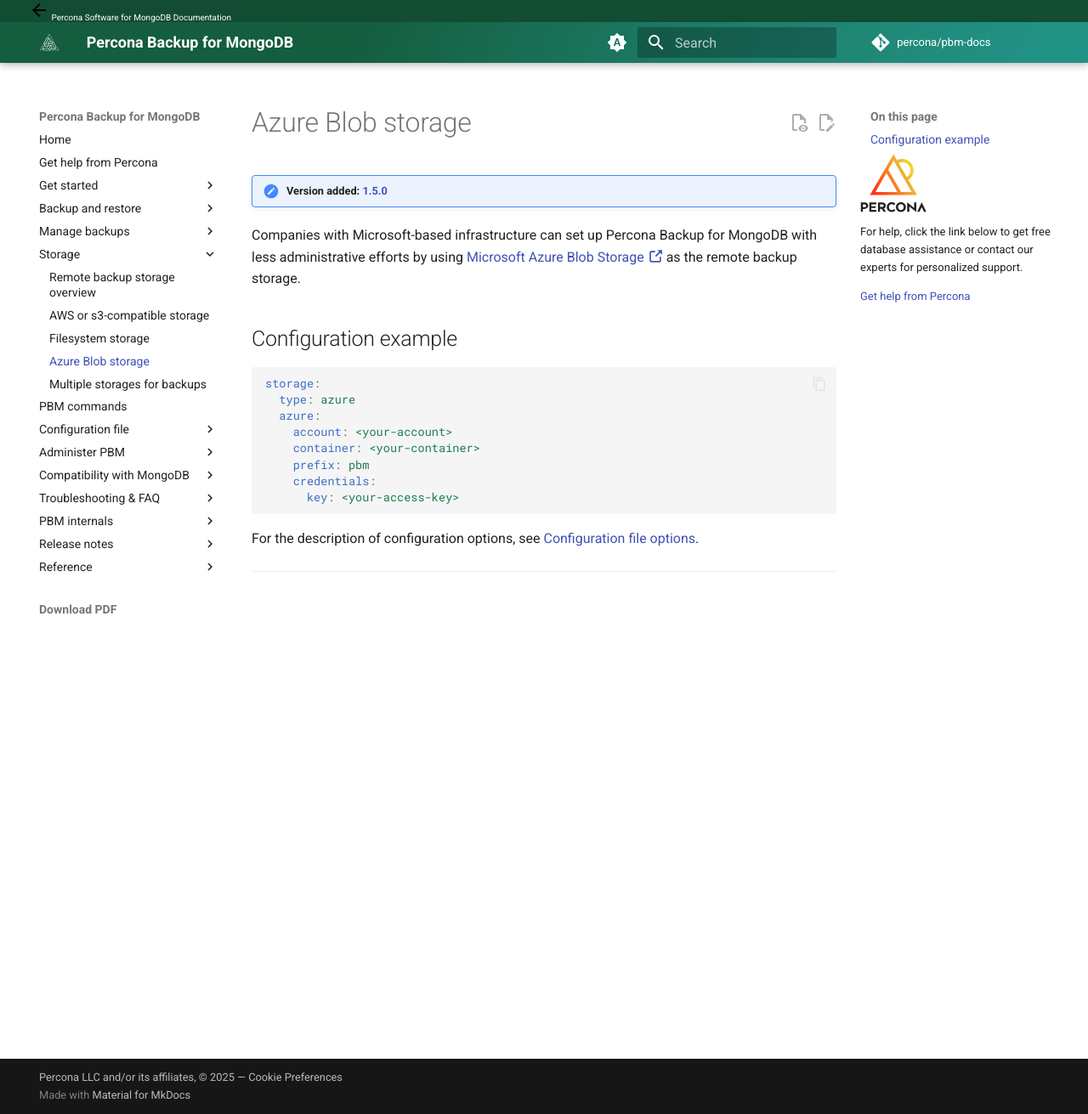
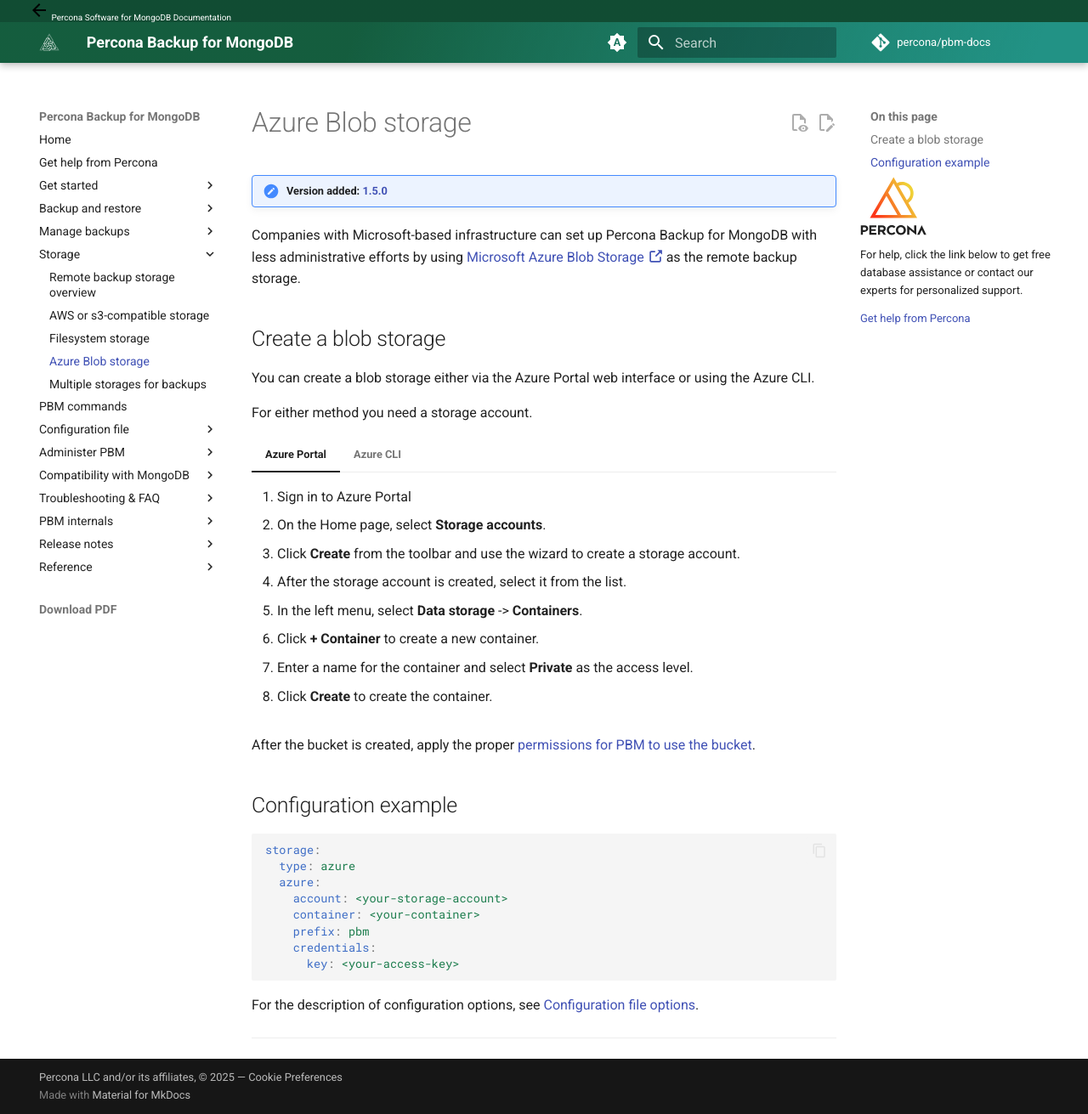
Before and after one commit to percona/pbm-docs, an MkDocs documentation site: the page built from docs/details/azure.md, in a window 1280 px wide and 1311 px high. Shown: the whole window at 85% size. Built offline with MkDocs 1.6.1 and Material for MkDocs 9.7.7, drawn with Linux system fonts in a browser that asks for light colours; nearby versions of some CDN libraries; comment, search, counter and statistics services are not loaded.

Commit message:
Added Azure container creation steps

````diff
--- a/docs/details/azure.md
+++ b/docs/details/azure.md
@@ -4,6 +4,65 @@
 
 Companies with Microsoft-based infrastructure can set up Percona Backup for MongoDB with less administrative efforts by using [Microsoft Azure Blob Storage :octicons-link-external-16:](https://docs.microsoft.com/en-us/azure/storage/blobs/storage-blobs-introduction) as the remote backup storage.
 
+## Create a blob storage
+
+You can create a blob storage either via the Azure Portal web interface or using the Azure CLI.
+
+For either method you need a storage account.
+
+=== "Azure Portal"
+
+    1. Sign in to Azure Portal
+    2. On the Home page, select **Storage accounts**.
+    3. Click **Create** from the toolbar and use the wizard to create a storage account.
+    4. After the storage account is created, select it from the list.
+    5. In the left menu, select **Data storage** -> **Containers**.
+    6. Click **+ Container** to create a new container.
+    7. Enter a name for the container and select **Private** as the access level.
+    8. Click **Create** to create the container.
+
+=== "Azure CLI"
+
+    1. Install the [Azure CLI :octicons-link-external-16:](https://docs.microsoft.com/en-us/cli/azure/install-azure-cli). After the installation, the `az` is available for you.
+    2. Sign in to Azure CLI:
+
+        ```{.bash data-prompt="$"}
+        $ az login
+        ```
+
+    3. Create a Resource group if it's not created for you:
+
+        ```{.bash data-prompt="$"}
+        $ az group create --name <your-resource-group> --location <your-location>
+        ```
+
+        For the list of available locations, run:
+
+        ```{.bash data-prompt="$"}
+        $ az account list-locations
+        ```
+
+    4. Create a storage account:
+
+        ```{.bash data-prompt="$"}
+        $ az storage account create --name <storage-account-name> --resource-group <your-resource-group> --location <your-location> --sku Standard_LRS
+        ```
+
+    4. Create a blob container:
+
+        ```{.bash data-prompt="$"}
+        $ az storage container create --account-name <storage-account-name> --name <your-container>  --public-access off
+        ```
+
+        ??? example "Expected output"
+
+            ```{.json .no-copy}
+            {
+              "created": true
+            }
+            ```
+
+After the bucket is created, apply the proper [permissions for PBM to use the bucket](storage-configuration.md#permissions-setup).
 
 ## Configuration example
 
@@ -11,7 +70,7 @@
 storage:
   type: azure
   azure:
-    account: <your-account>
+    account: <your-storage-account>
     container: <your-container>
     prefix: pbm
     credentials:
````
Also changed, not shown: docs/details/s3-storage.md (+2 -2 lines).
